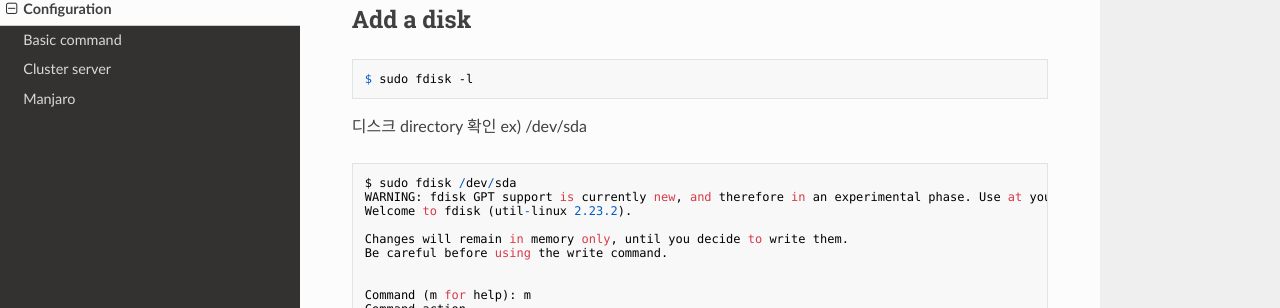
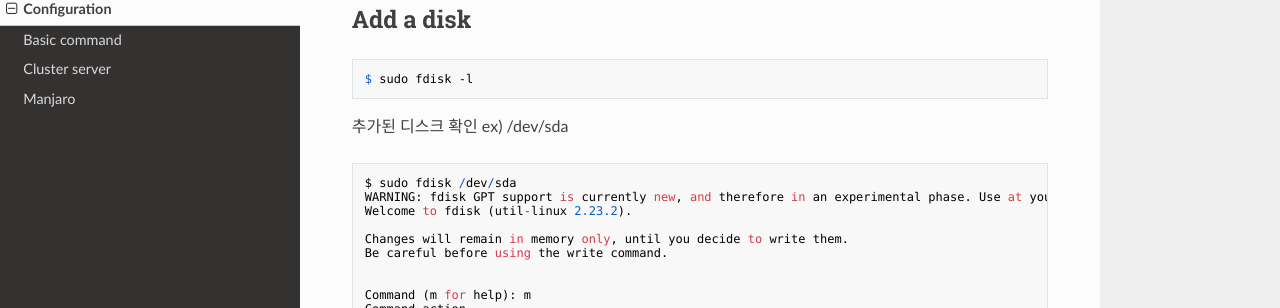
Before and after one commit to WonyoungCho/LINUX, an MkDocs documentation site: the page built from docs/config.md, in a window 1280 px wide and 900 px high, scrolled down 2581 px. Shown: the part 141-449 px from the top of the window. Built offline with MkDocs 1.6.1, drawn with Linux system fonts in a browser that asks for light colours; nearby versions of some CDN libraries; old or Windows-style settings are respelled for this version of MkDocs.

Commit message:
Update config.md

````diff
--- a/docs/config.md
+++ b/docs/config.md
@@ -140,7 +140,7 @@ SELINUX=disabled
 ```
 $ sudo fdisk -l
 ```
-디스크 directory 확인 ex) /dev/sda
+추가된 디스크 확인 ex) /dev/sda
 
 ```
 $ sudo fdisk /dev/sda
````
